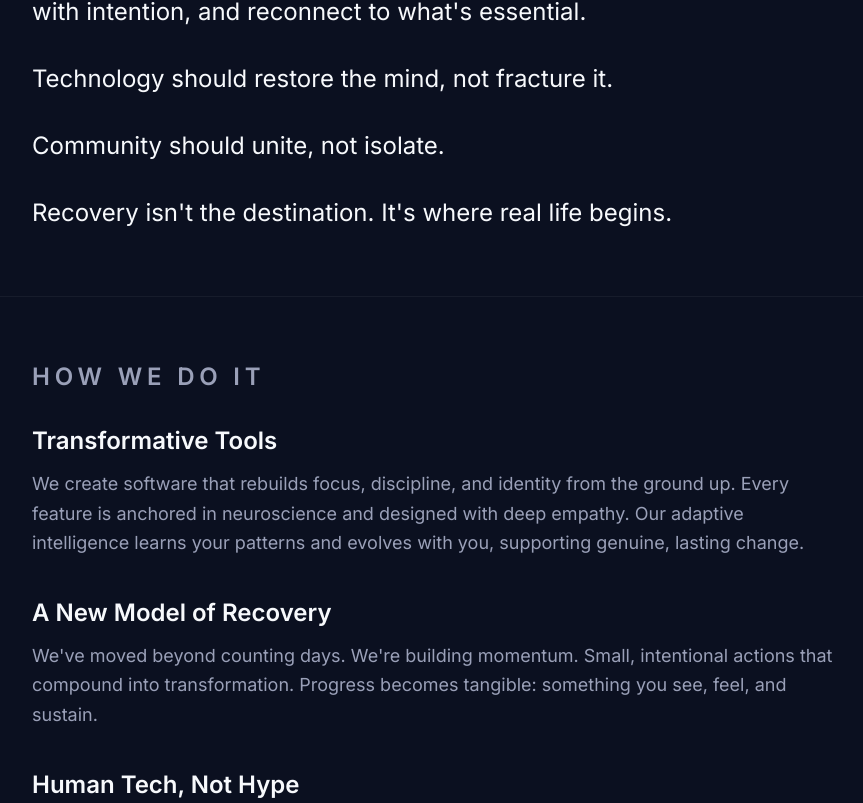
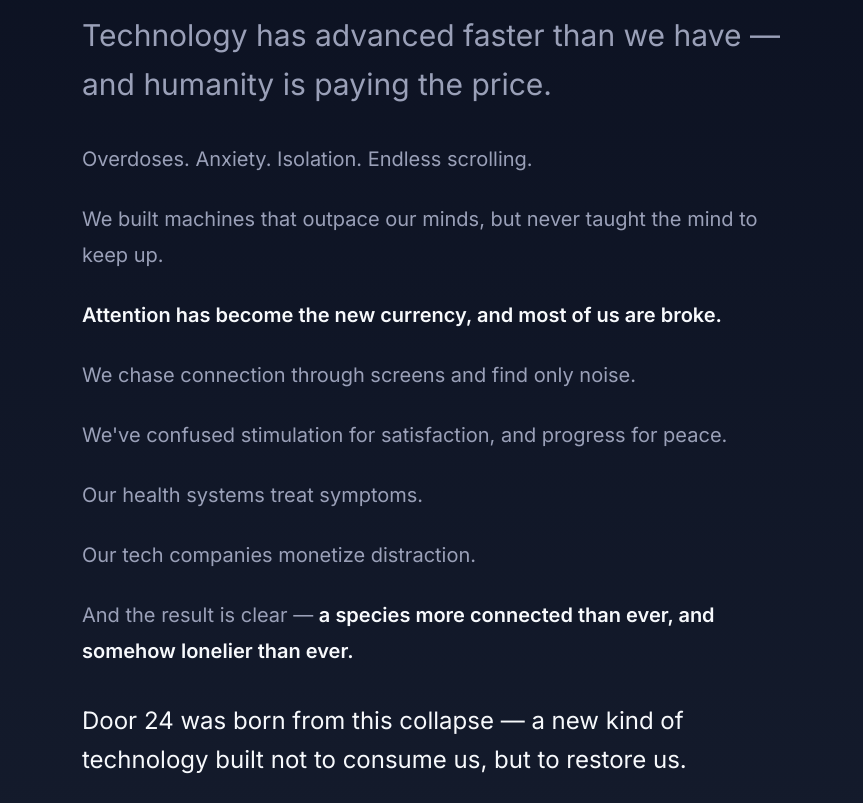
Before and after one commit to Door24Tech/door24-web, a Next.js app: page /mission in a window 1280 px wide. Shown: the part 737-1540 px from the top of the page, without its empty margins (206-1069 px from the left). Built offline with nearby package versions, Linux system fonts and the light colour scheme.

Commit message:
Add 'The Human System Is Breaking' section to Mission page - dark cinematic crisis section before solution

```diff
--- a/src/app/mission/page.tsx
+++ b/src/app/mission/page.tsx
@@ -119,6 +119,119 @@
             <p className="mx-auto mt-4 max-w-2xl text-sm leading-relaxed text-[var(--door24-muted)] sm:text-base lg:text-lg">
               Building the world's leading ecosystem for conscious evolution.
             </p>
+          </div>
+        </section>
+
+        {/* The Human System Is Breaking */}
+        <section
+          id="human-system-breaking"
+          data-animate
+          className="relative bg-gradient-to-b from-[var(--door24-background)] to-[#141b2c] py-16 sm:py-20 lg:py-24"
+        >
+          <div className="mx-auto max-w-[800px] px-4 sm:px-8 lg:px-12">
+            <h2 className="mb-4 text-4xl font-bold leading-tight text-[var(--door24-foreground)] sm:text-5xl lg:text-6xl xl:text-7xl">
+              The Human System Is Breaking
+            </h2>
+            <p className="mb-8 text-xl font-medium leading-relaxed text-[var(--door24-muted)] sm:text-2xl lg:text-3xl">
+              Technology has advanced faster than we have — and humanity is paying the price.
+            </p>
+            <div className="space-y-6 text-lg leading-[1.8] text-[var(--door24-muted)] sm:text-xl sm:leading-[1.8]">
+              <p
+                className={`transition-all duration-500 ${
+                  isVisible("human-system-breaking")
+                    ? "translate-y-0 opacity-100"
+                    : "translate-y-4 opacity-0"
+                }`}
+                style={{ transitionDelay: "100ms" }}
+              >
+                Overdoses. Anxiety. Isolation. Endless scrolling.
+              </p>
+              <p
+                className={`transition-all duration-500 ${
+                  isVisible("human-system-breaking")
+                    ? "translate-y-0 opacity-100"
+                    : "translate-y-4 opacity-0"
+                }`}
+                style={{ transitionDelay: "200ms" }}
+              >
+                We built machines that outpace our minds, but never taught the mind to keep up.
+              </p>
+              <p
+                className={`transition-all duration-500 ${
+                  isVisible("human-system-breaking")
+                    ? "translate-y-0 opacity-100"
+                    : "translate-y-4 opacity-0"
+                }`}
+                style={{ transitionDelay: "300ms" }}
+              >
+                <span className="font-semibold text-[var(--door24-foreground)]">
+                  Attention has become the new currency, and most of us are broke.
+                </span>
+              </p>
+              <p
+                className={`transition-all duration-500 ${
+                  isVisible("human-system-breaking")
+                    ? "translate-y-0 opacity-100"
+                    : "translate-y-4 opacity-0"
+                }`}
+                style={{ transitionDelay: "400ms" }}
+              >
+                We chase connection through screens and find only noise.
+              </p>
+              <p
+                className={`transition-all duration-500 ${
+                  isVisible("human-system-breaking")
+                    ? "translate-y-0 opacity-100"
+                    : "translate-y-4 opacity-0"
+                }`}
+                style={{ transitionDelay: "500ms" }}
+              >
+                We've confused stimulation for satisfaction, and progress for peace.
+              </p>
+              <p
+                className={`transition-all duration-500 ${
+                  isVisible("human-system-breaking")
+                    ? "translate-y-0 opacity-100"
+                    : "translate-y-4 opacity-0"
+                }`}
+                style={{ transitionDelay: "600ms" }}
+              >
+                Our health systems treat symptoms.
+              </p>
+              <p
+                className={`transition-all duration-500 ${
+                  isVisible("human-system-breaking")
+                    ? "translate-y-0 opacity-100"
+                    : "translate-y-4 opacity-0"
+                }`}
+                style={{ transitionDelay: "700ms" }}
+              >
+                Our tech companies monetize distraction.
+              </p>
+              <p
+                className={`transition-all duration-500 ${
+                  isVisible("human-system-breaking")
+                    ? "translate-y-0 opacity-100"
+                    : "translate-y-4 opacity-0"
+                }`}
+                style={{ transitionDelay: "800ms" }}
+              >
+                And the result is clear —{" "}
+                <span className="font-semibold text-[var(--door24-foreground)]">
+                  a species more connected than ever, and somehow lonelier than ever.
+                </span>
+              </p>
+              <p
+                className={`mt-8 text-xl font-medium leading-relaxed text-[var(--door24-foreground)] transition-all duration-500 sm:text-2xl ${
+                  isVisible("human-system-breaking")
+                    ? "translate-y-0 opacity-100"
+                    : "translate-y-4 opacity-0"
+                }`}
+                style={{ transitionDelay: "900ms" }}
+              >
+                Door 24 was born from this collapse — a new kind of technology built not to consume us, but to restore us.
+              </p>
+            </div>
           </div>
         </section>
 
```
